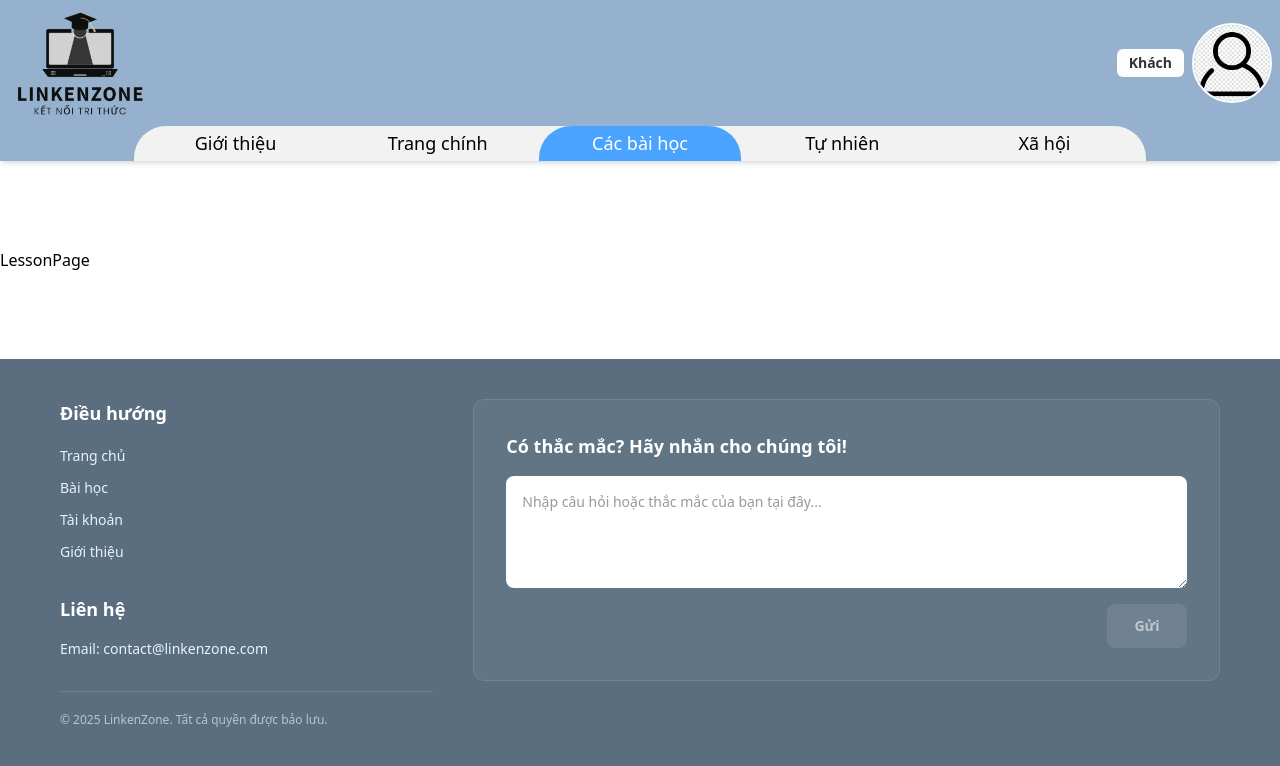
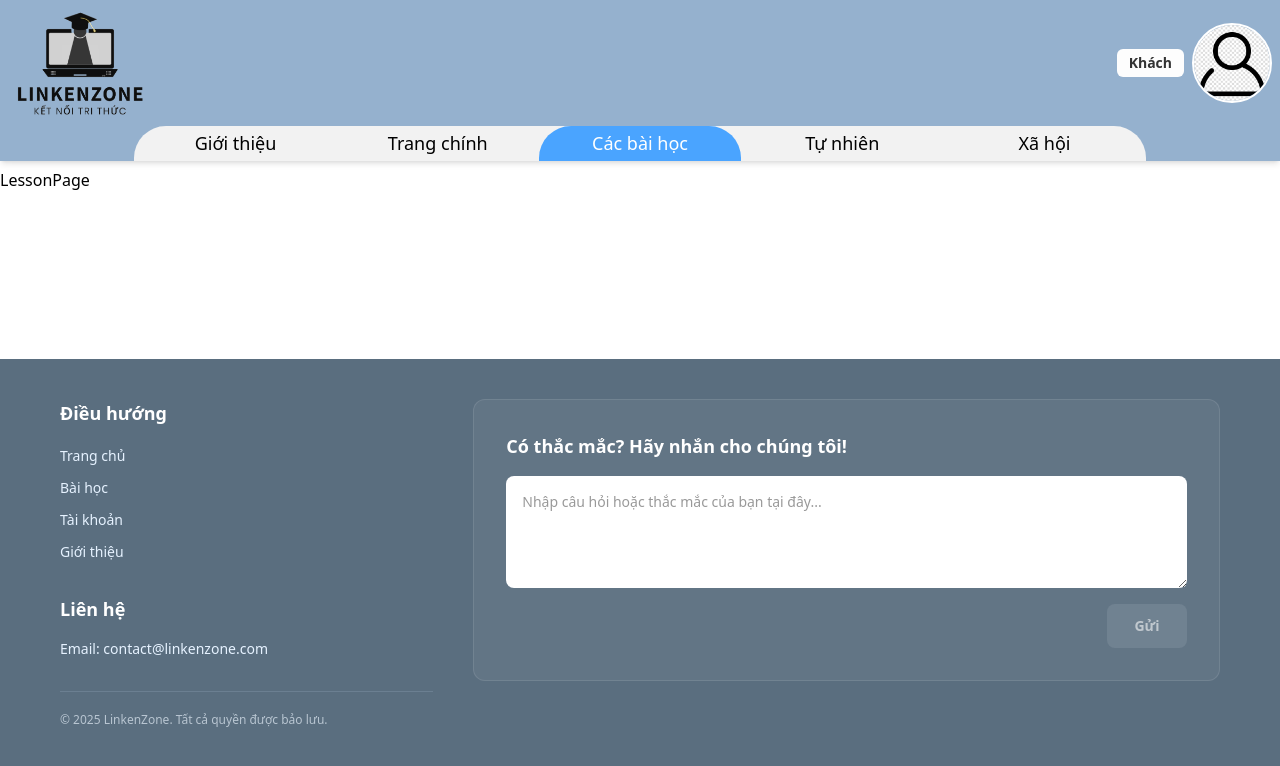
Before and after one commit to LinkenZone/Client, a React (Vite) app: page /lesson in a window 1280 px wide. Shown: the top 766 px of the page. Built offline with nearby package versions, Linux system fonts and the light colour scheme; no server answers.

Commit message:
Cập nhật lại chức năng đăng xuất

```diff
--- a/src/components/UserResourcePage/Sidebar/UserInfo.jsx
+++ b/src/components/UserResourcePage/Sidebar/UserInfo.jsx
@@ -1,10 +1,12 @@
 // components/UserResourcePage/Sidebar/UserInfo.jsx
-import React from "react";
-import { Cloud, LogOut } from "lucide-react";
-import { useNavigate } from "react-router-dom";
-import avatar from "../../../assets/avatar_ic.jpg";
+import { Cloud, LogOut } from 'lucide-react';
+import { useContext } from 'react';
+import { useNavigate } from 'react-router-dom';
+import avatar from '../../../assets/avatar_ic.jpg';
+import { AuthContext } from '../../../context/AuthContext';
 
 export default function UserInfo({ user }) {
+  const { logout } = useContext(AuthContext);
   const navigate = useNavigate();
 
   return (
@@ -31,14 +33,15 @@ export default function UserInfo({ user }) {
           />
           <div className="min-w-0 flex-1">
             <p className="truncate text-sm font-medium text-gray-800">
-              {user ? user.full_name : "Người dùng"}
+              {user ? user.full_name : 'Người dùng'}
             </p>
             <p className="truncate text-xs text-gray-500">{user?.email}</p>
           </div>
         </div>
         <button
           onClick={() => {
-            navigate("/login");
+            logout();
+            navigate('/login');
           }}
           className="flex w-full items-center gap-2 rounded-lg px-3 py-2 text-sm text-gray-700 transition-colors hover:bg-gray-100"
         >
--- a/src/layouts/MainLayout.jsx
+++ b/src/layouts/MainLayout.jsx
@@ -12,7 +12,7 @@ export default function MainLayout({ children }) {
       {!hideLayout && <Header />}
 
       {/* Main content - chiếm hết không gian còn lại */}
-      <main className={`flex-1 ${!hideLayout ? "mt-22" : ""}`}>{children}</main>
+      <main className={`flex-1 ${!hideLayout ? 'mt-22' : ''}`}>{children}</main>
 
       {/* Footer - tự động xuống dưới cùng */}
       {!hideLayout && <Footer />}
--- a/src/pages/LessonPage.jsx
+++ b/src/pages/LessonPage.jsx
@@ -1,5 +1,5 @@
 function LessonPage() {
-  return <div className="mt-40">LessonPage</div>;
+  return <div className="mt-20">LessonPage</div>;
 }
 
 export default LessonPage;
--- a/src/pages/User.jsx
+++ b/src/pages/User.jsx
@@ -1,25 +1,22 @@
-
 // components/UserPage/index.jsx
-import React, { useContext, useEffect, useState } from "react";
-import { AuthContext } from "../context/AuthContext";
-import Sidebar from "../components/UserResourcePage/Sidebar";
-import TopBar from "../components/UserResourcePage/TopBar";
-import FileGrid from "../components/UserResourcePage/FileGrid";
-import FileList from "../components/UserResourcePage/FileList";
-import UploadModal from "../components/UserResourcePage/UploadModal";
-import { useFileUpload } from "../components/UserResourcePage/hooks/useFileUpload";
-import { useFileView } from "../components/UserResourcePage/hooks/useFileView";
-import { loadFile } from "../components/UserResourcePage/utils/loadFiles";
+import { useContext, useEffect, useState } from 'react';
+import FileGrid from '../components/UserResourcePage/FileGrid';
+import FileList from '../components/UserResourcePage/FileList';
+import Sidebar from '../components/UserResourcePage/Sidebar';
+import TopBar from '../components/UserResourcePage/TopBar';
+import UploadModal from '../components/UserResourcePage/UploadModal';
+import { useFileUpload } from '../components/UserResourcePage/hooks/useFileUpload';
+import { useFileView } from '../components/UserResourcePage/hooks/useFileView';
+import { loadFile } from '../components/UserResourcePage/utils/loadFiles';
+import { AuthContext } from '../context/AuthContext';
 
 export default function UserPage() {
   const { user } = useContext(AuthContext);
   const [uploadedLessons, setUploadedLessons] = useState([]);
   const [showUploadModal, setShowUploadModal] = useState(false);
 
-  const { activeView, setActiveView, viewMode, setViewMode, viewTitle } =
-    useFileView();
-  const { file, previewUrl, uploading, handleChange, handleUpload, reset } =
-    useFileUpload();
+  const { activeView, setActiveView, viewMode, setViewMode, viewTitle } = useFileView();
+  const { file, previewUrl, uploading, handleChange, handleUpload, reset } = useFileUpload();
 
   // Function để reload danh sách documents
   const fetchDocuments = async () => {
@@ -29,7 +26,7 @@ export default function UserPage() {
         setUploadedLessons(data);
       }
     } catch (error) {
-      console.error("Error loading documents:", error);
+      console.error('Error loading documents:', error);
     }
   };
 
@@ -63,12 +60,12 @@ export default function UserPage() {
       await fetchDocuments();
     } catch (error) {
       // Error đã được handle trong handleUpload
-      console.error("Upload failed:", error);
+      console.error('Upload failed:', error);
     }
   };
 
   return (
-    <div className="flex h-screen pt-16">
+    <div className="mt-16 flex h-screen">
       <Sidebar
         user={user}
         activeView={activeView}
@@ -80,11 +77,9 @@ export default function UserPage() {
         <TopBar viewMode={viewMode} onViewModeChange={setViewMode} />
 
         <div className="p-6">
-          <h1 className="mb-6 text-2xl font-medium text-gray-800">
-            {viewTitle}
-          </h1>
+          <h1 className="mb-6 text-2xl font-medium text-gray-800">{viewTitle}</h1>
 
-          {viewMode === "grid" ? (
+          {viewMode === 'grid' ? (
             <FileGrid files={uploadedLessons} />
           ) : (
             <FileList files={uploadedLessons} />
```
Also changed, not shown: src/components/UserResourcePage/Sidebar/index.jsx (+4 -10 lines).
